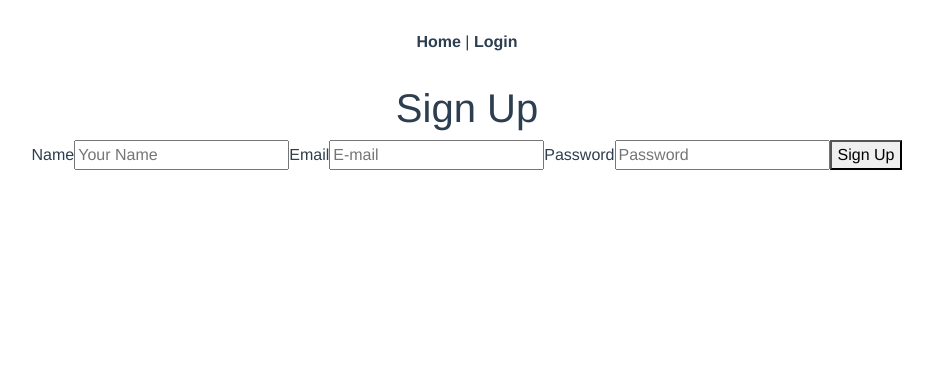
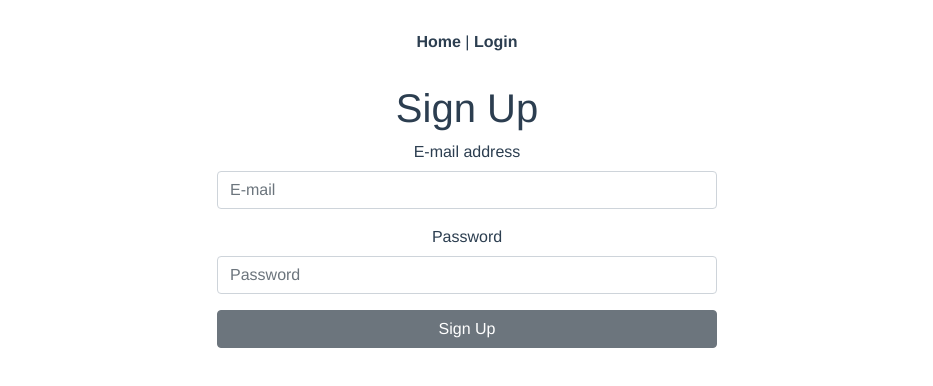
Before and after one commit to dhonasan/pse-smartdoor, a Vue app: page /signup in a window 1280 px wide. Shown: the top 386 px of the page, without its empty margins (173-1106 px from the left). Built offline with nearby package versions, Linux system fonts and the light colour scheme; no server answers.

Commit message:
update more css, add settings

```diff
--- a/src/App.vue
+++ b/src/App.vue
@@ -2,9 +2,11 @@
   <b-container id="app">
     <div id="nav">
       <router-link to="/">Home</router-link> |
-      <router-link v-if="check_auth()" to="dashboard">Dashboard</router-link>
+      <router-link v-if="check_auth()" to="/dashboard">Dashboard</router-link>
       <span v-if="check_auth()"> | </span>
       <router-link v-if="!check_auth()" to="/login">Login</router-link>
+      <router-link v-if="check_auth()" to="/settings">Settings</router-link>
+      <span v-if="check_auth()"> | </span>
       <a v-if="check_auth()" @click.prevent="logout" href="/logout">Logout</a>
     </div>
     <router-view/>
--- a/src/router/index.js
+++ b/src/router/index.js
@@ -34,6 +34,14 @@ const routes = [
       requiresAuth: true
     }
   },
+  {
+    path: '/settings',
+    name: 'settings',
+    component: () => import('../views/Settings.vue'),
+    meta: {
+      requiresAuth: true
+    }
+  },
 ]
 
 const router = new VueRouter({
--- a/src/views/Dashboard.vue
+++ b/src/views/Dashboard.vue
@@ -3,7 +3,7 @@
     <h1>Dashboard</h1>
     <h2>Hello, {{user}}</h2>
     <h3>Status: Door {{lock_status}}</h3>
-    <button>{{lock_open_close}} Door</button>
+    <b-button>{{lock_open_close}} Door</b-button>
   </div>
 </template>
 
--- a/src/views/Home.vue
+++ b/src/views/Home.vue
@@ -1,12 +1,36 @@
 <template>
   <div class="home">
     <h1>Smart Door</h1>
-    <h2>Website is under construction :(</h2>
+    <h2>A <i>smarter</i> door for you</h2>
   </div>
 </template>
+
+<script>
+export default {
+  // created: function() {
+  //   if(this.$route.name == 'home'){
+  //     document.body.className = 'home';
+  //   }
+  //   else{
+  //     document.body.className = '';
+  //   }
+  // },
+}
+</script>
 
 <style>
 h2 {
   font-size: 20px;
 }
+
+body, html{
+  height: 100%;
+}
+
+/* body.home {
+  background-image: url("../assets/smartdoor_bg.jpg");
+  background-size: cover;
+  background-position: center;
+  background-repeat: no-repeat;
+} */
 </style>
--- a/src/views/Login.vue
+++ b/src/views/Login.vue
@@ -2,13 +2,13 @@
   <div class="login">
     <h1>Login</h1>
     <b-form @submit.prevent="login">
-        <b-form-group prepend="@" label="E-mail address">
+      <b-form-group label="E-mail address">
         <b-form-input type="email" v-model="email" name="email" placeholder="E-mail" required></b-form-input>
       </b-form-group>
       <b-form-group label="Password">
         <b-form-input type="password" v-model="password" name="password" placeholder="Password" required></b-form-input>
       </b-form-group>
-        <b-button block>Login</b-button>
+      <b-button block type="submit">Login</b-button>
     </b-form>
     <p>Don't have an account? <router-link to="signup">Sign Up</router-link></p>
   </div>
@@ -30,7 +30,6 @@
       firebase.auth().signInWithEmailAndPassword(this.email, this.password).then(
         () => {
           this.$router.push('dashboard');
-            // alert(firebase.auth().currentUser.email);
         },
         (err) => {
           alert('Error! ' + err.message);
@@ -40,3 +39,15 @@
   }
 }
 </script>
+
+<style>
+.login {
+  width: 75vw;
+  max-width: 500px;
+  margin: auto;
+}
+
+.form-group, p {
+  margin: 20px 0;
+}
+</style>
--- /dev/null
+++ b/src/views/Settings.vue
@@ -0,0 +1,16 @@
+<template>
+  <div class="settings">
+    <h1>Settings</h1>
+  </div>
+</template>
+
+<script>
+export default {
+  name: 'settings',
+
+}
+</script>
+
+<style>
+
+</style>
--- a/src/views/Signup.vue
+++ b/src/views/Signup.vue
@@ -1,18 +1,15 @@
 <template>
   <div class="signup">
     <h1>Sign Up</h1>
-      <form @submit.prevent="signup">
-        <label for="name">Name</label>
-        <input type="text" v-model="name" name="name" placeholder="Your Name" required>
-
-        <label for="email">Email</label>
-        <input type="email" v-model="email" name="email" placeholder="E-mail" required>
-
-        <label for="password">Password</label>
-        <input type="password" v-model="password" name="password" placeholder="Password" required>
-
-        <button>Sign Up</button>
-      </form>
+    <b-form @submit.prevent="signup">
+      <b-form-group label="E-mail address">
+        <b-form-input type="email" v-model="email" name="email" placeholder="E-mail" required></b-form-input>
+      </b-form-group>
+      <b-form-group label="Password">
+        <b-form-input type="password" v-model="password" name="password" placeholder="Password" required></b-form-input>
+      </b-form-group>
+      <b-button block type="submit">Sign Up</b-button>
+    </b-form>
   </div>
 </template>
 
@@ -23,7 +20,6 @@
   name: 'signup',
   data(){
     return {
-        name: '',
       email: '',
       password: ''
     }
@@ -42,3 +38,11 @@
   }
 }
 </script>
+
+<style>
+.signup{
+  width: 75vw;
+  max-width: 500px;
+  margin: auto;
+}
+</style>
```
Also changed, not shown: src/assets/smartdoor_bg.jpg (added), 1 other file (tests, documents, lock files or other folders). Lines whose indentation alone changed are shown as unchanged.
